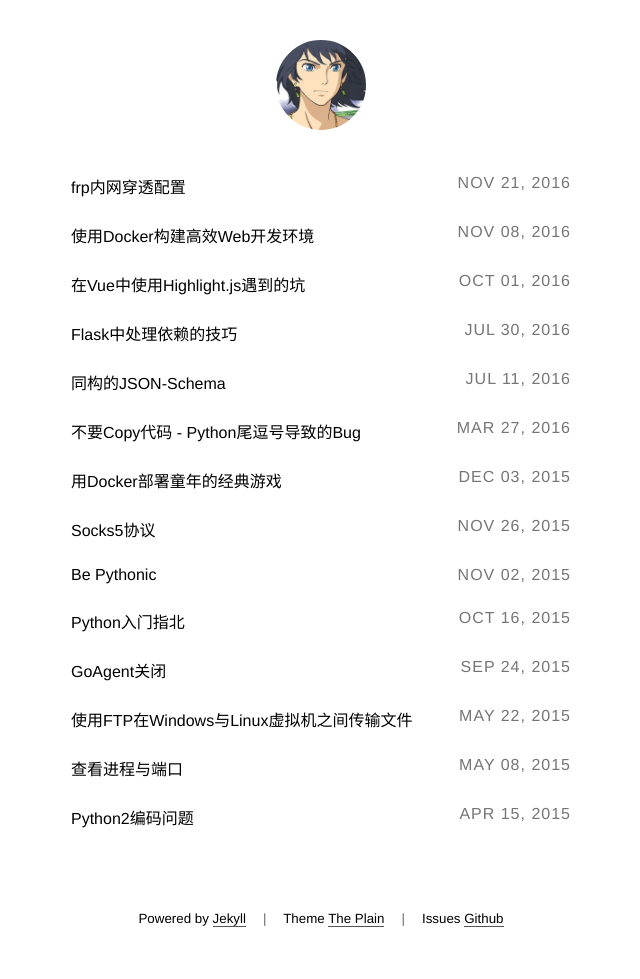
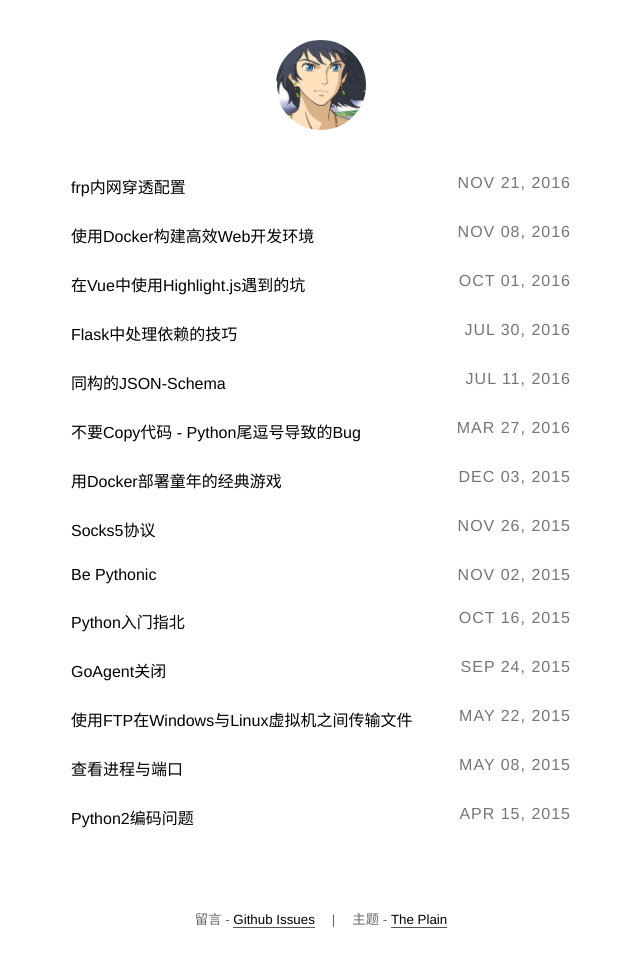
Before and after one commit to guyskk/guyskk.github.io, a Jekyll site: the page built from index.html, in a window 1280 px wide. Shown: the whole page, without its empty margins (319-959 px from the left). Built offline with Jekyll 4.4.1, drawn with Linux system fonts in a browser that asks for light colours.

Commit message:
update footer

```diff
--- a/_layouts/default.html
+++ b/_layouts/default.html
@@ -27,11 +27,9 @@ layout: compress
 		{% endif %}
 		<p style="text-align:center;margin-top:80px;">
 			<small>
-        Powered by <a href="https://jekyllrb.com/">Jekyll</a>
-        <span style="color:#666;padding-left:1em;padding-right:1em;">|</span>
-        Theme <a href="https://github.com/heiswayi/the-plain">The Plain</a>
+				<span style="color:#666;">留言 - </span><a href="https://github.com/guyskk/guyskk.github.io/issues">Github Issues</a>
 				<span style="color:#666;padding-left:1em;padding-right:1em;">|</span>
-				Issues <a href="https://github.com/guyskk/guyskk.github.io/issues">Github</a>
+				<span style="color:#666;">主题 - </span><a href="https://github.com/heiswayi/the-plain">The Plain</a>
       </small>
 		</p>
 		<script>
```
